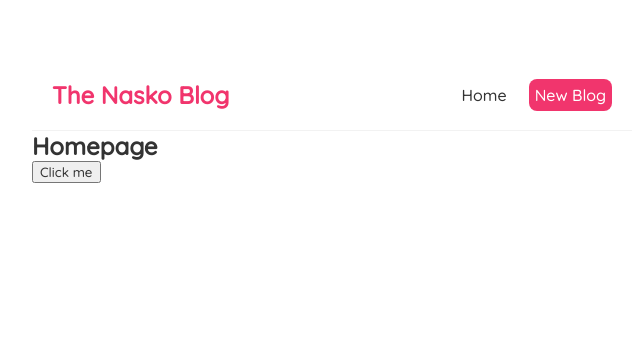
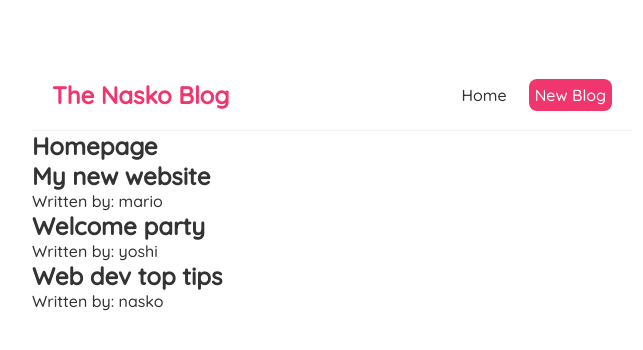
Before and after one commit to adambov/react-blog-app-practise, a React (Create React App) app: page / in a window 1280 px wide. Shown: the top 350 px of the page, without its empty margins (308-951 px from the left). Built offline with nearby package versions, Linux system fonts and the light colour scheme.

Commit message:
first blog-list

```diff
--- a/src/Home.js
+++ b/src/Home.js
@@ -1,18 +1,21 @@
 import { useState } from "react";
 
 const Home = () => {
-
-
-const handleClick = () => {
-
-}
+     const [blogs, setBlogs] = useState([
+        {title: 'My new website', body: 'lorem ipsum...', author: 'mario', id: 1},
+        {title: 'Welcome party', body: 'lorem ipsum...', author: 'yoshi', id: 2},
+        {title: 'Web dev top tips', body: 'lorem ipsum...', author: 'nasko', id: 3},
+     ]);
 
     return (
         <div className="home">
             <h2>Homepage</h2>
-
-            <button onClick={handleClick}>Click me</button>
-
+            {blogs.map ((blog) => (
+                <div className="blog-preview" key={blogs.id}>
+                    <h2>{ blog.title }</h2>
+                    <p>Written by: {blog.author}</p>
+                </div>
+            ))}
         </div>
     );
 }
```
